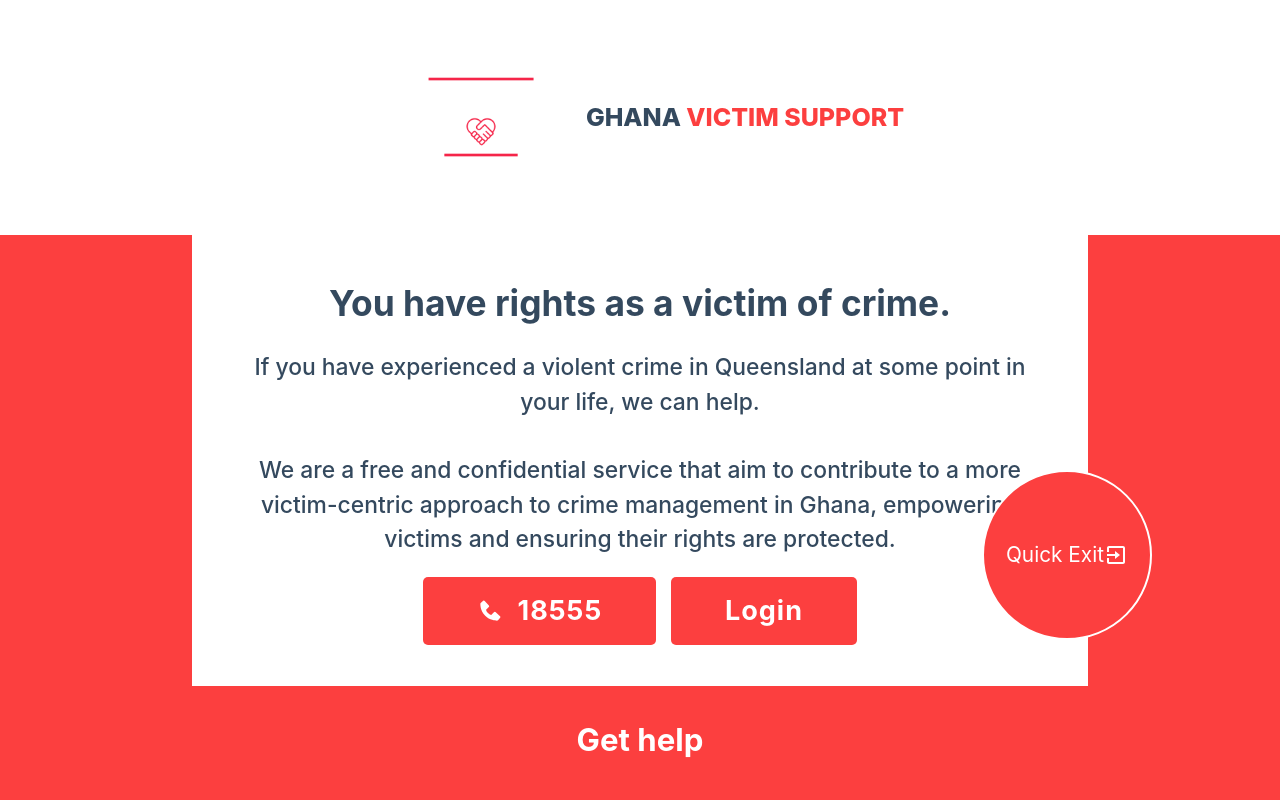
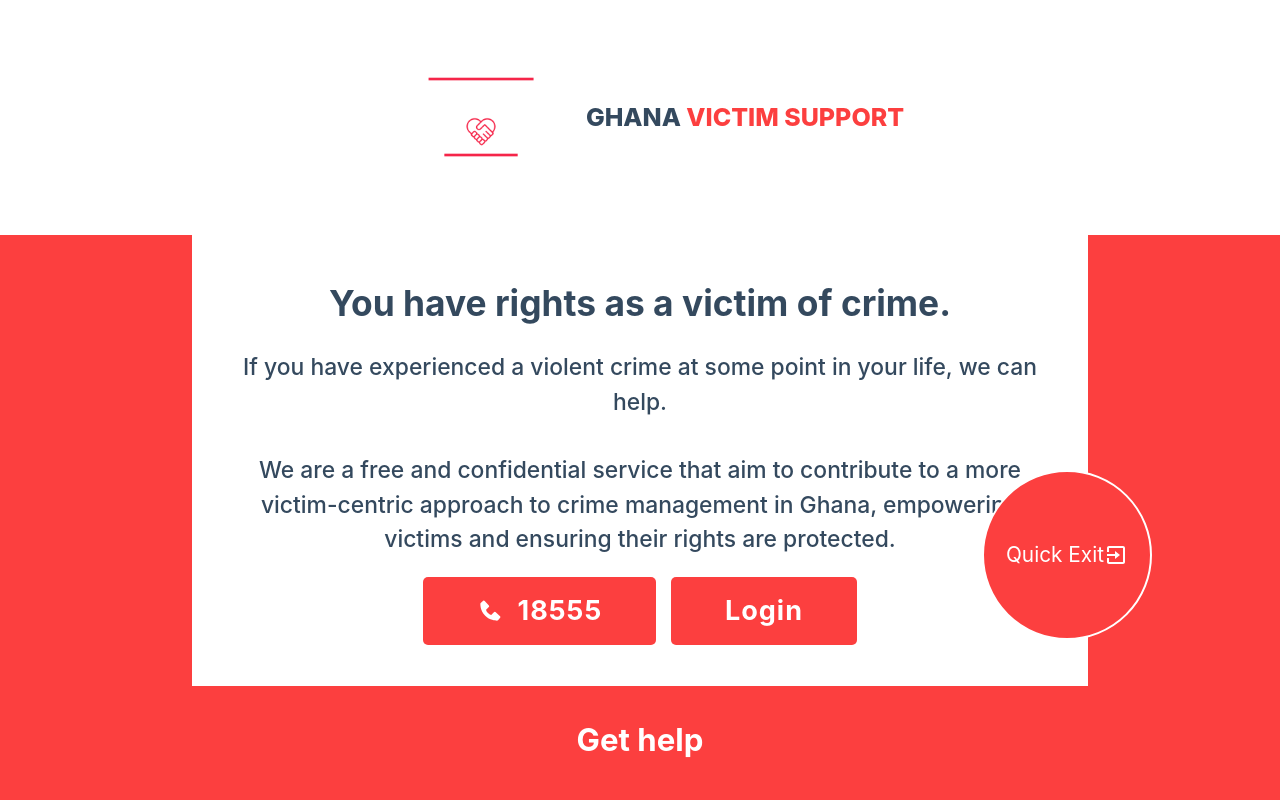
Before and after one commit to Toluwaa-o/vms-frontend, a React (Create React App) app: page / in a window 1280 px wide. Shown: the top 800 px of the page. Built offline with nearby package versions, Linux system fonts and the light colour scheme.

Commit message:
Update Home.js

```diff
--- a/src/pages/Home.js
+++ b/src/pages/Home.js
@@ -20,7 +20,7 @@ const Home = () => {
       <div className="part-1">
         <h1>You have rights as a victim of crime.</h1>
         <p>
-          If you have experienced a violent crime in Queensland at some point in
+          If you have experienced a violent crime at some point in
           your life, we can help.
           <br />
           <br />
```
